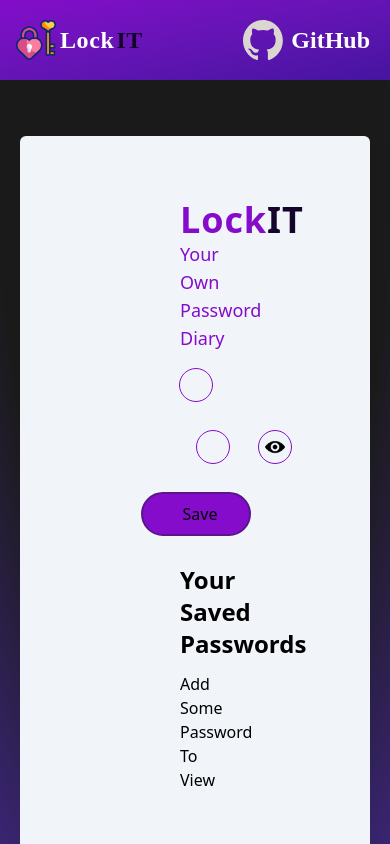
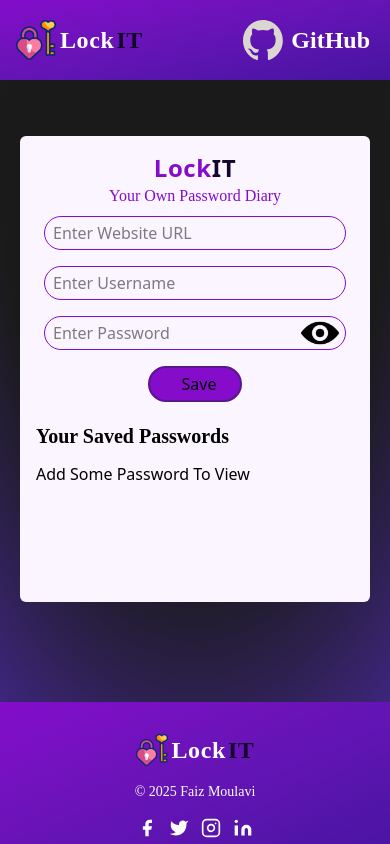
Before and after one commit to faizzz11/LockIT, a React (Vite) app: page / in a window 390 px wide. Shown: the top 844 px of the page. Built offline with nearby package versions, Linux system fonts and the light colour scheme; some icons are missing.

Commit message:
fixed some minor issues

```diff
--- a/src/App.jsx
+++ b/src/App.jsx
@@ -8,8 +8,8 @@ function App() {
   return (
     <>
       <Navbar />
-      <div className="w-full min-h-[80vh] [background:radial-gradient(125%_125%_at_50%_10%,#1a1a1a_40%,#63e_100%)]">
-        <div className="container mx-auto mb-20">
+      <div className="w-full min-h-[90vh] [background:radial-gradient(125%_125%_at_50%_10%,#1a1a1a_40%,#63e_100%)]">
+        <div className="container mx-auto mb-21">
           <Manager />
         </div>
         <Footer />
--- a/src/Components/Manager.jsx
+++ b/src/Components/Manager.jsx
@@ -28,16 +28,27 @@ const Manager = () => {
   };
 
   const savePass = () => {
+
+    if(Form.site.length >4 && Form.username.length >3 &&Form.pass.length >4){
     const newEntry = { ...Form, id: uuidv4() };
-
     const updatedPassArr = [...PassArr, newEntry];
-
     setPassArr(updatedPassArr);
     localStorage.setItem("passwords", JSON.stringify(updatedPassArr));
-
     console.log(updatedPassArr);
-
     setForm({ site: "", username: "", pass: "" });
+    toast("Details Saved!!", {
+      position: "top-right",
+      autoClose: 2000,
+      hideProgressBar: false,
+      closeOnClick: false,
+      pauseOnHover: true,
+      draggable: true,
+      progress: undefined,
+      theme: "dark",
+    });
+  } else{
+    toast('Error: Insufficient Characters');
+  }
   };
 
   const DltPass = (id) => {
@@ -100,59 +111,59 @@ const Manager = () => {
         pauseOnHover
         theme="dark"
       />
-    <div className="px-5 pt-14">
-      <div className="manager bg-slate-100 mycontainer rounded-md max-w-6xl mx-auto">
-        <h1 className="text-center font-bold tracking-wide text-[#840cca] text-4xl">
+    <div className="px-5 pt-14 mb-25">
+      <div className="manager bg-purple-50 mycontainer rounded-md max-w-6xl mx-auto p-4 md:p-6 lg:p-8">
+        <h1 className="text-center font-bold tracking-wide text-[#840cca] text-2xl sm:text-3xl md:text-4xl">
           Lock
           <span className="text-[#16052a] text-[gradient-to-br from-[#840cca] to-[#4514a0]]">
             IT
           </span>
         </h1>
-        <p className="text-[#840cca] text-lg text-center">
+        <p className="text-[#840cca] text-base sm:text-lg text-center font-[McLaren]">
           Your Own Password Diary
         </p>
 
-        <div className="text-black flex flex-col p-4 gap-7 items-center">
+        <div className="text-black flex flex-col p-2 sm:p-4 gap-4 sm:gap-7 items-center">
           <input
             value={Form.site}
             onChange={handleChange}
-            className="border border-[#840cca]  rounded-full w-full p-4 py-1"
+            className="border border-[#840cca] rounded-full w-full p-2 sm:p-4 py-1"
             placeholder="Enter Website URL"
             type="text"
             name="site"
             id=""
           />
 
-          <div className="flex w-full justify-between gap-7">
+<div className="flex flex-col sm:flex-row w-full justify-between gap-4 sm:gap-7">
   <input
     value={Form.username}
     onChange={handleChange}
-              className="border border-[#840cca] rounded-full w-full p-4 py-1"
+    className="border border-[#840cca] rounded-full w-full sm:flex-[2] p-2 sm:p-4 py-1"
     placeholder="Enter Username"
     type="text"
     name="username"
     id=""
   />
 
-            <div className="relative">
+  <div className="relative w-full sm:flex-[1]">
     <input
       ref={passRef}
       value={Form.pass}
       onChange={handleChange}
-                className="border border-[#840cca] rounded-full w-full p-4 py-1"
+      className="border border-[#840cca] rounded-full w-full p-2 sm:p-4 py-1"
       placeholder="Enter Password"
       type="password"
       name="pass"
       id=""
     />
     <span
-                className="absolute right-[3px] top-[3px] cursor-pointer"
+      className="absolute right-[3px] top-1/2 transform -translate-y-1/2 cursor-pointer"
       onClick={showPassword}
     >
       <img
         ref={ref}
         className="p-1"
-                  width={28}
+        width={46}
         src="/icons/eye.png"
         alt="eye"
       />
@@ -162,7 +173,7 @@ const Manager = () => {
 
           <button
             onClick={savePass}
-            className="flex hover:text-white justify-center items-center hover:bg-purple-600 gap-2 px-8 py-2 w-fit rounded-full bg-[#840cca] cursor-pointer border-[2px] border-purple-900"
+            className="flex hover:text-white justify-center items-center hover:bg-purple-600 gap-2 px-6 sm:px-8 py-1 sm:py-2 w-fit rounded-full bg-[#840cca] cursor-pointer border-[2px] border-purple-900"
           >
             <lord-icon
               src="https://cdn.lordicon.com/jgnvfzqg.json"
@@ -171,31 +182,31 @@ const Manager = () => {
             Save
           </button>
         </div>
-        <div className="passwords">
-          <h2 className="font-bold text-2xl py-3">Your Saved Passwords</h2>
+        <div className="passwords overflow-x-auto">
+          <h2 className="font-bold font-[McLaren] text-xl sm:text-2xl py-3">Your Saved Passwords</h2>
           {PassArr.length === 0 && <div>Add Some Password To View</div>}
 
           {PassArr.length != 0 && (
-            <table className="table-auto w-full overflow-hidden rounded-lg">
+            <table className="table-auto w-full overflow-hidden rounded-lg text-xs sm:text-sm md:text-base">
               <thead className="bg-[#840cca] text-white">
                 <tr>
-                  <th className="py-2">WebSite</th>
-                  <th className="py-2">UserName</th>
-                  <th className="py-2">Password</th>
-                  <th className="py-2">Actions</th>
+                  <th className="py-1 sm:py-2 px-1 sm:px-2">WebSite</th>
+                  <th className="py-1 sm:py-2 px-1 sm:px-2">UserName</th>
+                  <th className="py-1 sm:py-2 px-1 sm:px-2">Password</th>
+                  <th className="py-1 sm:py-2 px-1 sm:px-2">Actions</th>
                 </tr>
               </thead>
               <tbody className="bg-purple-200">
                 {PassArr.map((item, index) => {
                   return (
                     <tr key={index}>
-                      <td className="py-2 border border-white text-center">
+                      <td className="py-1 sm:py-2 border border-white text-center px-1 sm:px-2 truncate max-w-[100px] sm:max-w-none">
                         <div className="flex items-center justify-center">
-                          <a href={item.site} target="_blank">
+                          <a href={item.site} target="_blank" className="truncate">
                             {item.site}
                           </a>
                           <div
-                            className="lordiconcopy size-7 cursor-pointer"
+                            className="lordiconcopy size-7 cursor-pointer hidden md:block"
                             onClick={() => {
                               copyText(item.site);
                             }}
@@ -213,11 +224,11 @@ const Manager = () => {
                           </div>
                         </div>
                       </td>
-                      <td className="py-2 border border-white text-center">
+                      <td className="py-1 sm:py-2 border border-white text-center px-1 sm:px-2 truncate max-w-[80px] sm:max-w-none">
                         <div className="flex items-center justify-center">
-                          {item.username}
+                          <span className="truncate">{item.username}</span>
                           <div
-                            className="lordiconcopy size-7 cursor-pointer"
+                            className="lordiconcopy size-7 cursor-pointer hidden md:block"
                             onClick={() => {
                               copyText(item.username);
                             }}
@@ -235,11 +246,11 @@ const Manager = () => {
                           </div>
                         </div>
                       </td>
-                      <td className="py-2 border border-white text-center">
+                      <td className="py-1 sm:py-2 border border-white text-center px-1 sm:px-2 truncate max-w-[80px] sm:max-w-none">
                         <div className="flex items-center justify-center">
-                          <span>{item.pass}</span>
+                          <span className="truncate">{item.pass}</span>
                           <div
-                            className="lordiconcopy size-7 cursor-pointer"
+                            className="lordiconcopy size-7 cursor-pointer hidden md:block"
                             onClick={() => {
                               copyText(item.pass);
                             }}
@@ -258,7 +269,7 @@ const Manager = () => {
                         </div>
                       </td>
 
-                      <td className="justify-center py-2 border border-white text-center">
+                      <td className="justify-center py-1 sm:py-2 border border-white text-center px-1 sm:px-2">
                         <span
                           className="cursor-pointer mx-2"
                           onClick={() => {
@@ -291,6 +302,7 @@ const Manager = () => {
             </table>
           )}
         </div>
+        <div className="h-[100px] block md:hidden"></div>
       </div>
     </div>
     </>
```
Lines whose indentation alone changed are shown as unchanged.
